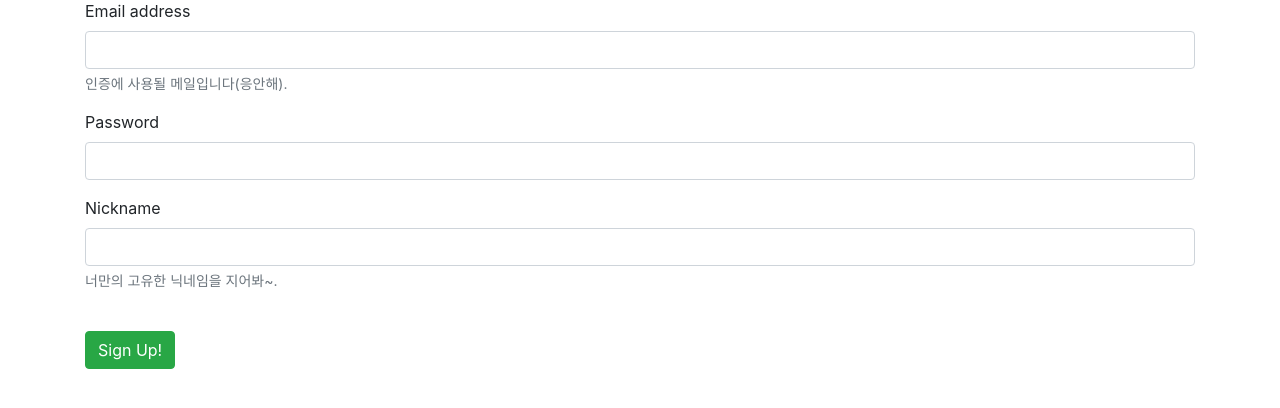
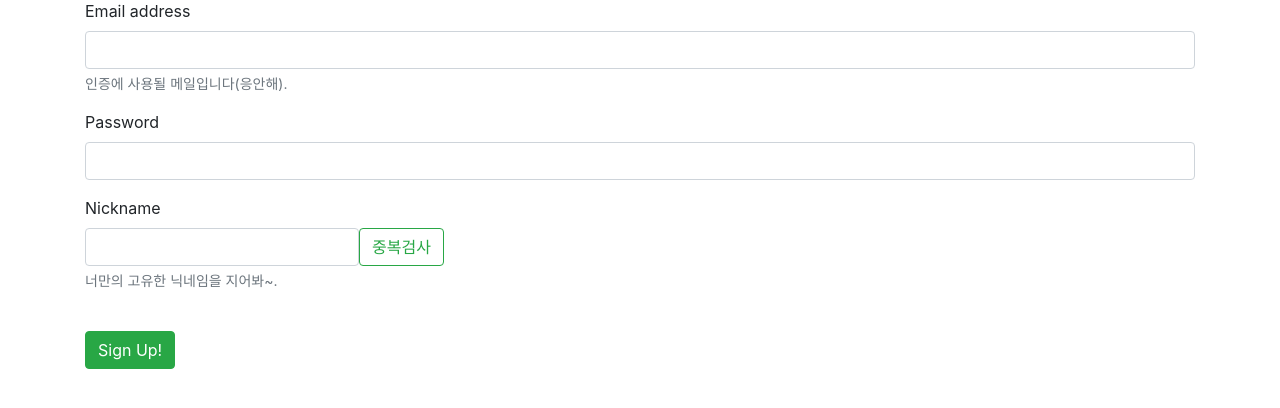
Before and after one commit to seulki9802/todoApp, a Node server app: page /sign/up in a window 1280 px wide. Shown: the part 129-537 px from the top of the page. Run offline with Node 20, Linux system fonts and the light colour scheme; some libraries are stand-ins or nearby versions.

Commit message:
sign up - nick check

```diff
--- a/server.js
+++ b/server.js
@@ -84,16 +84,38 @@ app.post('/sign/up', function(req, res){
 
         if (result) return res.send("<script>alert('이미 가입한 이메일입니다.'); history.back();</script>");
 
-        db.collection('signin').insertOne({
-            id : req.body.email,
-            pw : req.body.pw,
-            nick: req.body.nickname
-        }, function(error, result){
+        db.collection('signin').findOne( { nick : req.body.nickname }, function(error, result){
+            if (result) return res.send("<script>alert('아이디 중복을 확인하세요.'); history.back();</script>");
 
-            if (error) return res.render('fail.ejs');
-            res.redirect('/sign/in')
+            var memberInfo = {
+                id : req.body.email,
+                pw : req.body.pw,
+                nick: req.body.nickname
+            }
 
-        });
+            db.collection('signin').insertOne(memberInfo, function(error, result){
+                if (error) return res.render('fail.ejs');
+                res.redirect('/sign/in');
+            })
+        })
+        // db.collection('signin').insertOne({
+        //     id : req.body.email,
+        //     pw : req.body.pw,
+        //     nick: req.body.nickname
+        // }, function(error, result){
+
+        //     if (error) return res.render('fail.ejs');
+        //     res.redirect('/sign/in')
+
+        // });
+    })
+})
+
+app.post('/sign/up/nickCheck', function(req, res){
+    db.collection('signin').findOne( { nick : req.body.nick }, function(error, result){
+        if (error) return res.render('fail.ejs')
+        if (result) return res.send(400)
+        res.send(200)
     })
 })
 
--- a/views/sign/up.ejs
+++ b/views/sign/up.ejs
@@ -19,32 +19,53 @@
             <form action="/sign/up" method="POST">
                 <div class="form-group">
                     <label for="inputEamil">Email address</label>
-                    <input type="email" class="form-control" id="inputEamil" aria-describedby="emailHelp" name="email">
-                    <small id="emailHelp" class="form-text text-muted">인증에 사용될 메일입니다(응안해).</small>
+                    <input type="email" class="form-control" aria-describedby="emailHelp" name="email">
+                    <small class="form-text text-muted">인증에 사용될 메일입니다(응안해).</small>
                 </div>
                 <div class="form-group">
                     <label for="inputPassword">Password</label>
-                    <input type="text" class="form-control" id="inputPassword" name="pw">
-                    <!-- <input type="password" class="form-control mt-2" id="inputPassword2" aria-describedby="passwordCheck">
-                    <small id="passwordCheck" class="form-text text-muted">For password check, input your password again</small> -->
+                    <input type="text" class="form-control" name="pw">
                 </div>
                 <div class="form-group">
                     <label for="inputPassword">Nickname</label>
-                    <input type="text" class="form-control" id="inputPassword" name="nickname">
-                    <small id="emailHelp" class="form-text text-muted">너만의 고유한 닉네임을 지어봐~.</small>
+                    <div class="form-inline">
+                        <input type="text" class="form-control" name="nickname">
+                        <sapn class="btn btn-outline-success nickCheck" role="button">중복검사</span>
+                    </div>
+                    <small class="form-text text-muted" id="checkMessage">너만의 고유한 닉네임을 지어봐~.</small>
                 </div>
                 <button type="submit" class="btn btn-success mt-4">Sign Up!</button>
             </form>
         </div>
 
 
+        <script src="https://cdn.jsdelivr.net/npm/jquery@3.5.1/dist/jquery.min.js"></script>
+        <script>
+            $('#checkMessage').css('color', 'blue');
+            $('small').css('color', 'red')
 
+            $('.nickCheck').click(function(e){
+                var nick = $('input[name=nickname]').val();
+                $.ajax({
+                    method : 'POST',
+                    url : '/sign/up/nickCheck',
+                    data : { nick : nick }
+                }).done(function(){
+                    alert('사용 가능한 닉네입입니다.')
+                    $('#checkMessage').text("사용 가능한 닉네임입니다.");
+                }).fail(function(){
+                    alert('이미 사용중인 닉네입입니다.')
+                    $('#checkMessage').text("닉네임을 다시 설정하세요.");
+                })
+
+            })
+        </script>
 
 
           <!-- Optional JavaScript; choose one of the two! -->
 
           <!-- Option 1: jQuery and Bootstrap Bundle (includes Popper) -->
-          <script src="https://cdn.jsdelivr.net/npm/jquery@3.5.1/dist/jquery.slim.min.js" integrity="sha384-DfXdz2htPH0lsSSs5nCTpuj/zy4C+OGpamoFVy38MVBnE+IbbVYUew+OrCXaRkfj" crossorigin="anonymous"></script>
+          <!-- <script src="https://cdn.jsdelivr.net/npm/jquery@3.5.1/dist/jquery.slim.min.js" integrity="sha384-DfXdz2htPH0lsSSs5nCTpuj/zy4C+OGpamoFVy38MVBnE+IbbVYUew+OrCXaRkfj" crossorigin="anonymous"></script> -->
           <script src="https://cdn.jsdelivr.net/npm/bootstrap@4.6.1/dist/js/bootstrap.bundle.min.js" integrity="sha384-fQybjgWLrvvRgtW6bFlB7jaZrFsaBXjsOMm/tB9LTS58ONXgqbR9W8oWht/amnpF" crossorigin="anonymous"></script>
 
           <!-- Option 2: Separate Popper and Bootstrap JS -->
```
